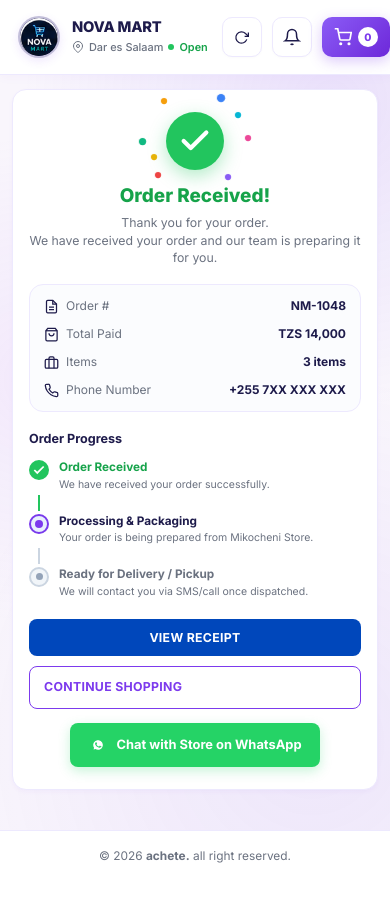
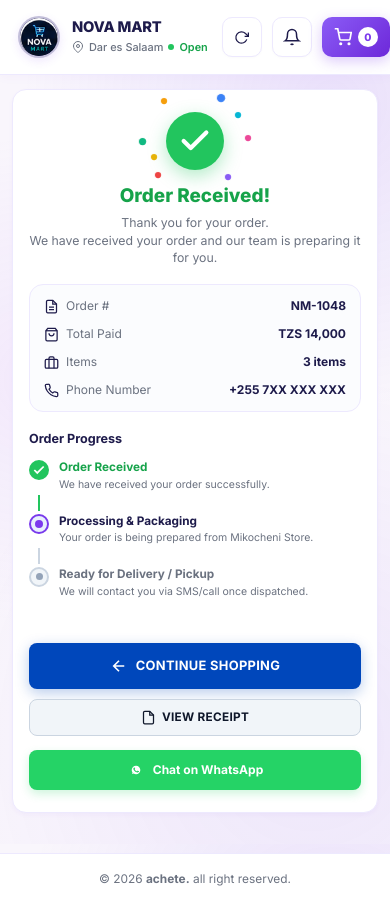
Before and after one commit to BENETHNGOSWE/ERP-PRODUCT-CATALOG, a website: page public/confirmation.html in a window 390 px wide. Drawn offline with Linux system fonts and the light colour scheme; no server answers.

Commit message:
style(confirmation): center CONTINUE SHOPPING button in order received container with clean mobile & desktop layout

```diff
--- a/public/confirmation.html
+++ b/public/confirmation.html
@@ -190,20 +190,23 @@
         </div>
       </div>
 
-      <!-- Action Buttons -->
-      <div class="confirm-actions">
-        <button class="btn-view-order" id="btnViewOrder">
-          VIEW RECEIPT
-        </button>
-        <a href="index.html" class="btn-confirm-continue">
-          CONTINUE SHOPPING
+      <!-- Centered Action Buttons -->
+      <div class="confirm-actions-centered" style="margin-top: 24px; display: flex; flex-direction: column; align-items: center; justify-content: center; gap: 10px; width: 100%;">
+        <a id="btnContinueShopping" href="index.html" class="btn-confirm-continue" style="display: inline-flex; align-items: center; justify-content: center; gap: 8px; width: 100%; max-width: 360px; padding: 13px 24px; background: #0047bb; color: #ffffff; font-weight: 700; font-size: 0.92rem; border-radius: 8px; text-decoration: none; text-align: center; box-shadow: 0 4px 14px rgba(0,71,187,0.28); border: none; transition: background 0.15s ease, transform 0.1s ease;">
+          <svg width="18" height="18" viewBox="0 0 24 24" fill="none" stroke="currentColor" stroke-width="2.2"><path d="M19 12H5M12 19l-7-7 7-7"/></svg>
+          <span>CONTINUE SHOPPING</span>
         </a>
-      </div>
 
-      <div style="margin-top: 14px; text-align: center;">
-        <a id="btnWhatsAppDirect" href="#" target="_blank" style="display: inline-flex; align-items: center; justify-content: center; gap: 8px; width: 100%; padding: 12px 18px; background: #25D366; color: #ffffff; font-weight: 700; font-size: 0.92rem; border-radius: 8px; text-decoration: none; box-shadow: 0 4px 12px rgba(37,211,102,0.25); transition: background 0.15s ease;">
-          <svg width="20" height="20" viewBox="0 0 24 24" fill="currentColor"><path d="M12.031 6.172c-3.181 0-5.767 2.586-5.768 5.766-.001 1.298.38 2.27 1.019 3.287l-.582 2.128 2.182-.573c.978.58 1.911.928 3.145.929 3.178 0 5.767-2.587 5.768-5.766.001-3.187-2.575-5.77-5.764-5.771zm3.392 8.244c-.144.405-.837.774-1.17.824-.299.045-.677.063-1.092-.069-.252-.08-.575-.187-.988-.365-1.739-.751-2.874-2.502-2.961-2.617-.087-.116-.708-.94-.708-1.793s.448-1.273.607-1.446c.159-.173.346-.217.462-.217l.332.006c.106.005.249-.04.39.298.144.347.491 1.2.534 1.287.043.087.072.188.014.303-.058.116-.087.188-.173.289l-.26.303c-.087.087-.177.182-.076.355.101.173.448.74 1.025 1.254.746.665 1.374.871 1.569.968.195.097.311.082.427-.051.116-.133.491-.571.621-.767.13-.196.26-.163.433-.099.173.064 1.097.517 1.285.611.188.094.314.14.36.218.046.078.046.452-.098.857z"/></svg>
-          <span>Chat with Store on WhatsApp</span>
+        <div style="display: flex; gap: 10px; width: 100%; max-width: 360px; justify-content: center;">
+          <button class="btn-view-order" id="btnViewOrder" style="flex: 1; padding: 10px 16px; background: #f1f5f9; color: #0f172a; border: 1px solid #cbd5e1; font-weight: 700; font-size: 0.84rem; border-radius: 8px; cursor: pointer; display: inline-flex; align-items: center; justify-content: center; gap: 6px;">
+            <svg width="15" height="15" viewBox="0 0 24 24" fill="none" stroke="currentColor" stroke-width="2"><path d="M14 2H6a2 2 0 0 0-2 2v16a2 2 0 0 0 2 2h12a2 2 0 0 0 2-2V8z"/><polyline points="14 2 14 8 20 8"/></svg>
+            <span>VIEW RECEIPT</span>
+          </button>
+        </div>
+
+        <a id="btnWhatsAppDirect" href="#" target="_blank" style="display: inline-flex; align-items: center; justify-content: center; gap: 8px; width: 100%; max-width: 360px; padding: 11px 16px; background: #25D366; color: #ffffff; font-weight: 700; font-size: 0.86rem; border-radius: 8px; text-decoration: none; box-shadow: 0 4px 10px rgba(37,211,102,0.22); margin-top: 4px;">
+          <svg width="18" height="18" viewBox="0 0 24 24" fill="currentColor"><path d="M12.031 6.172c-3.181 0-5.767 2.586-5.768 5.766-.001 1.298.38 2.27 1.019 3.287l-.582 2.128 2.182-.573c.978.58 1.911.928 3.145.929 3.178 0 5.767-2.587 5.768-5.766.001-3.187-2.575-5.77-5.764-5.771zm3.392 8.244c-.144.405-.837.774-1.17.824-.299.045-.677.063-1.092-.069-.252-.08-.575-.187-.988-.365-1.739-.751-2.874-2.502-2.961-2.617-.087-.116-.708-.94-.708-1.793s.448-1.273.607-1.446c.159-.173.346-.217.462-.217l.332.006c.106.005.249-.04.39.298.144.347.491 1.2.534 1.287.043.087.072.188.014.303-.058.116-.087.188-.173.289l-.26.303c-.087.087-.177.182-.076.355.101.173.448.74 1.025 1.254.746.665 1.374.871 1.569.968.195.097.311.082.427-.051.116-.133.491-.571.621-.767.13-.196.26-.163.433-.099.173.064 1.097.517 1.285.611.188.094.314.14.36.218.046.078.046.452-.098.857z"/></svg>
+          <span>Chat on WhatsApp</span>
         </a>
       </div>
 
@@ -306,6 +309,12 @@
         }
       }
 
+      const btnContinue = document.getElementById('btnContinueShopping');
+      if (btnContinue) {
+        const slug = NOVA.getStoreSlug();
+        btnContinue.href = (slug && slug !== 'novamart' && slug !== 'shop') ? `/${slug}` : '/';
+      }
+
       NOVA.applyStoreBranding(NOVA.getStore());
       NOVA.loadOdooProducts();
       NOVA.updateHeaderCartBadge();
--- a/public/style.css
+++ b/public/style.css
@@ -1746,45 +1746,72 @@ img {
   background: #22c55e;
 }
 
-.confirm-actions {
-  display: flex;
+.confirm-actions,
+.confirm-actions-centered {
+  display: flex;
+  flex-direction: column;
+  align-items: center;
+  justify-content: center;
   gap: 10px;
   width: 100%;
+  margin: 24px auto 0;
+  text-align: center;
 }
 
 .btn-view-order {
-  flex: 1;
-  padding: 11px 14px;
-  background: #0047bb;
-  color: #ffffff;
-  font-size: 0.88rem;
+  display: inline-flex;
+  align-items: center;
+  justify-content: center;
+  gap: 6px;
+  width: 100%;
+  max-width: 360px;
+  padding: 10px 16px;
+  background: #f1f5f9;
+  color: #0f172a;
+  border: 1px solid #cbd5e1;
+  font-size: 0.84rem;
   font-weight: 700;
   letter-spacing: 0.3px;
   border-radius: var(--radius-sm);
+  cursor: pointer;
 }
 
 .btn-view-order:hover {
+  background: #e2e8f0;
+}
+
+.btn-confirm-continue {
+  display: inline-flex;
+  align-items: center;
+  justify-content: center;
+  gap: 8px;
+  width: 100%;
+  max-width: 360px;
+  padding: 13px 24px;
+  background: #0047bb;
+  color: #ffffff !important;
+  font-size: 0.92rem;
+  font-weight: 700;
+  letter-spacing: 0.3px;
+  border-radius: var(--radius-sm);
+  border: none;
+  box-shadow: 0 4px 14px rgba(0, 71, 187, 0.28);
+  text-align: center;
+  margin: 0 auto;
+  text-decoration: none;
+}
+
+.btn-confirm-continue:hover {
   background: #00368f;
-}
-
-.btn-confirm-continue {
-  flex: 1;
-  padding: 11px 14px;
-  border: 1.5px solid var(--primary);
-  border-radius: var(--radius-sm);
-  color: var(--primary);
-  font-size: 0.88rem;
-  font-weight: 700;
-  letter-spacing: 0.3px;
-  background: #ffffff;
-}
-
-.btn-confirm-continue:hover {
-  background: var(--primary-light);
+  color: #ffffff !important;
 }
 
 @media (max-width: 480px) {
-  .confirm-actions { flex-direction: column; }
+  .confirm-actions,
+  .confirm-actions-centered {
+    flex-direction: column;
+    align-items: center;
+  }
 }
 
 /* ==========================================================================
```
